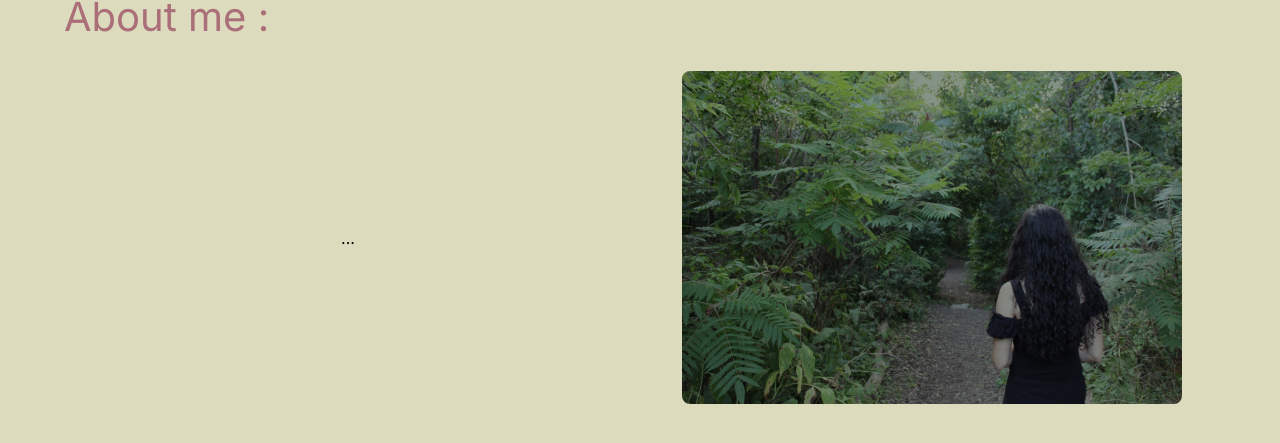
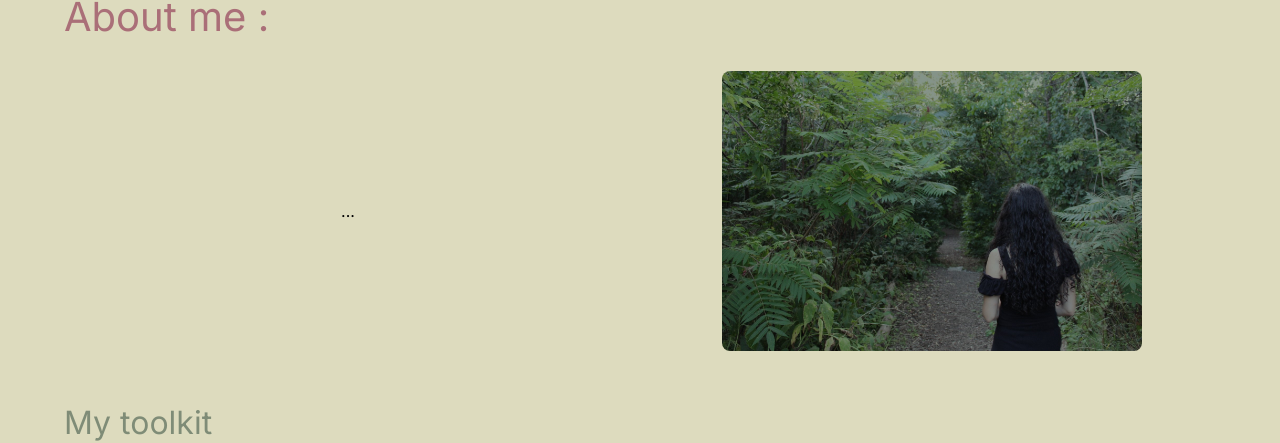
Before and after one commit to asiill/asiill-portfolio, a Next.js app: page / in a window 1280 px wide. Shown: the part 509-952 px from the top of the page. Built offline with nearby package versions, Linux system fonts and the light colour scheme.

Commit message:
Change stuff...

```diff
--- a/src/app/components/About.tsx
+++ b/src/app/components/About.tsx
@@ -42,13 +42,15 @@ export default function About() {
                 <h2>About me :</h2>
                 <div className="flex flex-col gap-4 md:grid md:grid-cols-2 md:items-center md:place-items-center">
                     <div className="col-span-1">
-                        <p>...</p>
+                        <p>
+                            ...
+                        </p>
                     </div>
                     <div className="col-span-1 order-first md:order-last">
                         <Image
                             src="/images/profile.jpg"
-                            width={500}
-                            height={333}
+                            width={420}
+                            height={280}
                             alt="profile picture"
                             style={{borderRadius:"0.5rem", minWidth:"11rem"}}
                         />
--- a/src/app/globals.css
+++ b/src/app/globals.css
@@ -32,7 +32,7 @@ input, textarea {
 }
 
 header {
-  background-image: url("/images/header.jpg");
+  background-image: url("/images/header.JPG");
 
   min-height: 300px;
 
--- a/src/data/projects.js
+++ b/src/data/projects.js
@@ -29,7 +29,7 @@ const projects = [
     },
     {
         "name": "Color explorer",
-        "description": "Create a color palette for your project by entering a base color and a use case. The Groq API will suggest complementary color combinations. This application was created collaboratively through Chingu.",
+        "description": "This application was created collaboratively through Chingu. Create a color palette for your project by entering a base color and a use case. The Groq API will suggest complementary color combinations.",
         "tools": "React.js | Tailwind CSS | Groq API",
         "repo": "https://github.com/chingu-voyages/v49-tier2-team-17",
         "live": "https://v49-tier2-team-17.netlify.app/"
```
Also changed, not shown: 1 other file (tests, documents, lock files or other folders).
